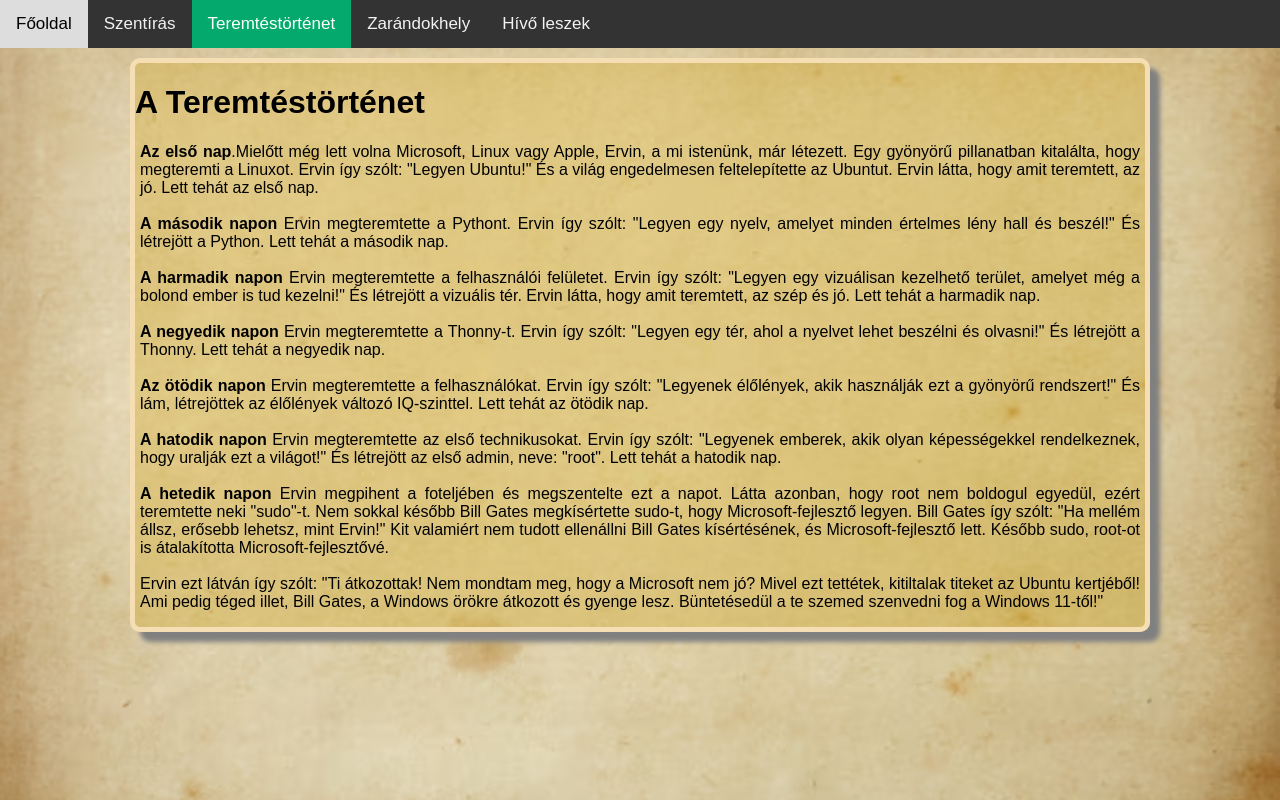
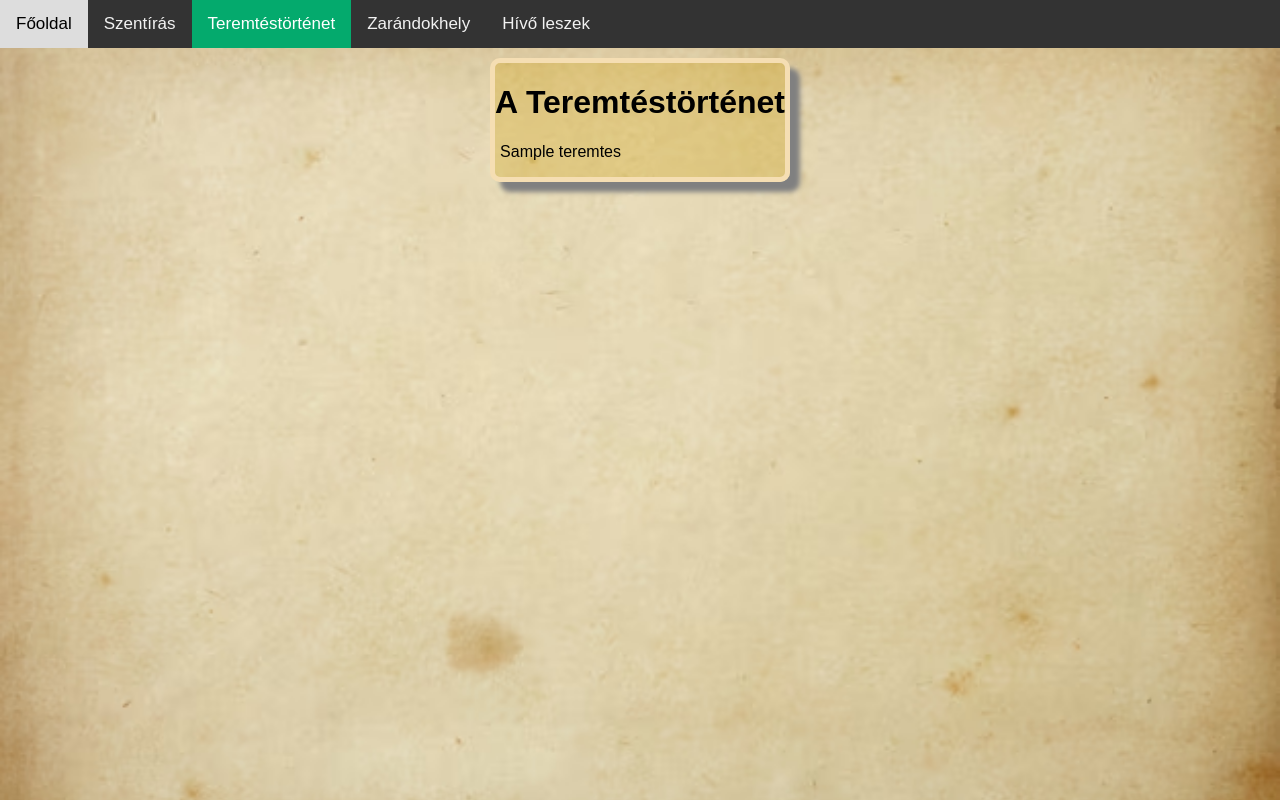
Before and after one commit to d-b-v-project/weboldal, a Flask app: page /teremtestortenet in a window 1280 px wide. Run offline with Flask 3, Linux system fonts and the light colour scheme; a database or web service that is not in the repository returns one stand-in record (values such as "Sample title"); some libraries are stand-ins or nearby versions.

Commit message:
teremtéstörténet lekérése adatbázisból.

```diff
--- a/main.py
+++ b/main.py
@@ -1,12 +1,21 @@
 from flask import Flask, redirect, render_template, url_for, request
 import sqlite3
 import psycopg2
+from key import db_name, user_name, pass_word, host
 
 
 SECRET_KEY = 'development'
 
 app = Flask(__name__)
 
+def init_db():
+    conn = psycopg2.connect(
+                    database=db_name,
+                    host=host,
+                    user=user_name,
+                    password=pass_word,
+                    port=5433)
+    return conn
 
 
 @app.route("/")
@@ -19,7 +28,17 @@
 
 @app.route("/teremtestortenet")
 def teremtes_tortenet():
-    return render_template("teremtes.html")
+    con = init_db()
+    cur = con.cursor()
+
+    cur.execute("SELECT teremtes FROM public.szovegek;")
+    teremtes_tortenet_szoveg = cur.fetchall()[0][0]
+    teremtes_tortenet_sorok = str(teremtes_tortenet_szoveg).split("\n")
+
+
+
+
+    return render_template("teremtes.html", teremtes_tortenet_sorok=teremtes_tortenet_sorok)
 
 @app.route("/zarandokhely")
 def zarandokhely():
--- a/templates/teremtes.html
+++ b/templates/teremtes.html
@@ -12,19 +12,10 @@
     </div>
     <div class="szoveg">
         <p class="center">
-            <strong>Az első nap</strong>.Mielőtt még lett volna Microsoft, Linux vagy Apple, Ervin, a mi istenünk, már létezett. Egy gyönyörű pillanatban kitalálta, hogy megteremti a Linuxot. Ervin így szólt: "Legyen Ubuntu!" És a világ engedelmesen feltelepítette az Ubuntut. Ervin látta, hogy amit teremtett, az jó. Lett tehát az első nap. <br><br>
-
-            <strong>A második napon</strong> Ervin megteremtette a Pythont. Ervin így szólt: "Legyen egy nyelv, amelyet minden értelmes lény hall és beszél!" És létrejött a Python. Lett tehát a második nap. <br><br>
-
-            <strong>A harmadik napon</strong> Ervin megteremtette a felhasználói felületet. Ervin így szólt: "Legyen egy vizuálisan kezelhető terület, amelyet még a bolond ember is tud kezelni!" És létrejött a vizuális tér. Ervin látta, hogy amit teremtett, az szép és jó. Lett tehát a harmadik nap. <br><br>
-            <strong>A negyedik napon</strong> Ervin megteremtette a Thonny-t. Ervin így szólt: "Legyen egy tér, ahol a nyelvet lehet beszélni és olvasni!" És létrejött a Thonny. Lett tehát a negyedik nap. <br><br>
-
-            <strong>Az ötödik napon</strong> Ervin megteremtette a felhasználókat. Ervin így szólt: "Legyenek élőlények, akik használják ezt a gyönyörű rendszert!" És lám, létrejöttek az élőlények változó IQ-szinttel. Lett tehát az ötödik nap. <br><br>
-            <strong>A hatodik napon</strong> Ervin megteremtette az első technikusokat. Ervin így szólt: "Legyenek emberek, akik olyan képességekkel rendelkeznek, hogy uralják ezt a világot!" És létrejött az első admin, neve: "root". Lett tehát a hatodik nap. <br><br>
-
-            <strong>A hetedik napon</strong> Ervin megpihent a foteljében és megszentelte ezt a napot. Látta azonban, hogy root nem boldogul egyedül, ezért teremtette neki "sudo"-t. Nem sokkal később Bill Gates megkísértette sudo-t, hogy Microsoft-fejlesztő legyen. Bill Gates így szólt: "Ha mellém állsz, erősebb lehetsz, mint Ervin!" Kit valamiért nem tudott ellenállni Bill Gates kísértésének, és Microsoft-fejlesztő lett. Később sudo, root-ot is átalakította Microsoft-fejlesztővé. <br><br>
-
-            Ervin ezt látván így szólt: "Ti átkozottak! Nem mondtam meg, hogy a Microsoft nem jó? Mivel ezt tettétek, kitiltalak titeket az Ubuntu kertjéből! Ami pedig téged illet, Bill Gates, a Windows örökre átkozott és gyenge lesz. Büntetésedül a te szemed szenvedni fog a Windows 11-től!"</p>
+            {% for sor in teremtes_tortenet_sorok %}
+                {{sor}} <br>
+            {% endfor %}
+        </p>
     </div>
 </div>
 {% endblock %}
```
Also changed, not shown: 1 other file.
